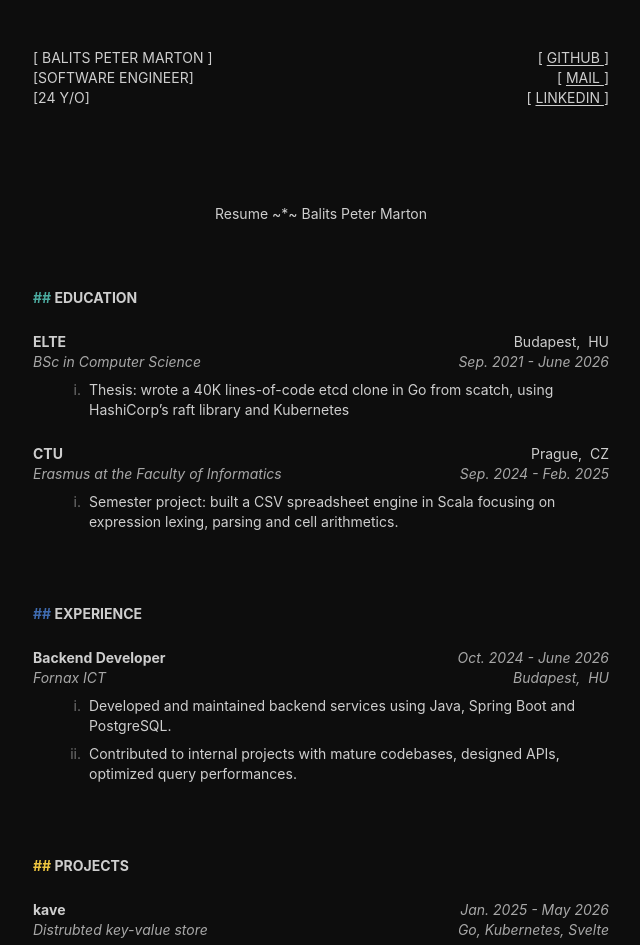
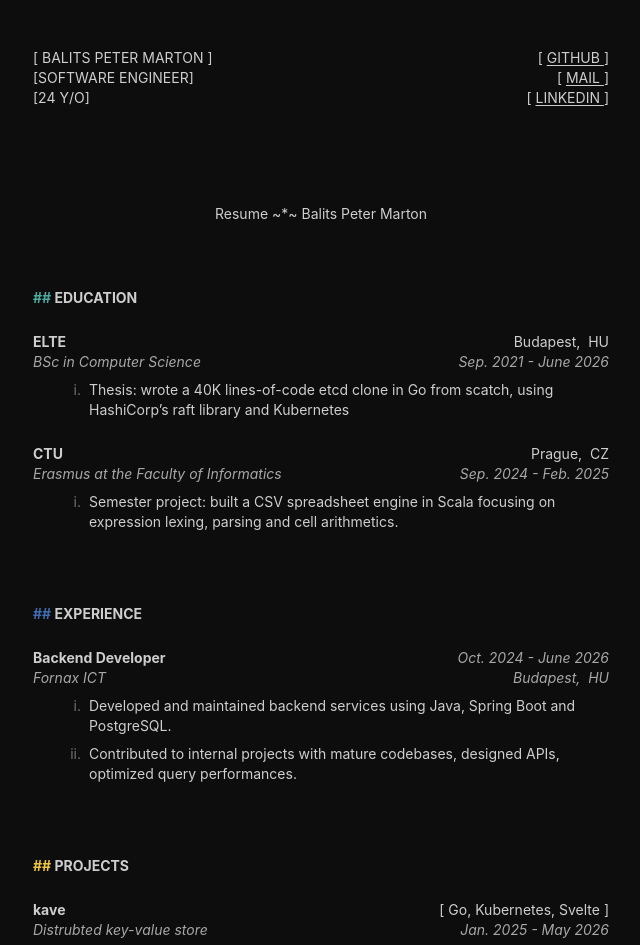
Before and after one commit to balits/portfolio, an Astro site in the folder web/: page / in a window 1280 px wide. Shown: the top 945 px of the page, without its empty margins (319-959 px from the left). Built offline with nearby package versions, Linux system fonts and the light colour scheme; Astro itself is replaced by a stand-in of ours.

```diff
--- a/web/src/pages/index.astro
+++ b/web/src/pages/index.astro
@@ -301,12 +301,12 @@
 								</div>
 
 								<div class = "flex flex-col w-full justify-start items-end">
-									<p class = "justify-self-end myitalic">
-										{proj.duration.start} - {proj.duration.end}
+									<p class = "justify-self-end before:content-['['] after:content-[']']">
+										{proj.techstack}
 									</p>
 
 									<p class = "justify-self-end myitalic text-tiny md:text-sm">
-										{proj.techstack}
+										{proj.duration.start} - {proj.duration.end}
 									</p>
 								</div>
 
```
Also changed, not shown: 3 other files.
